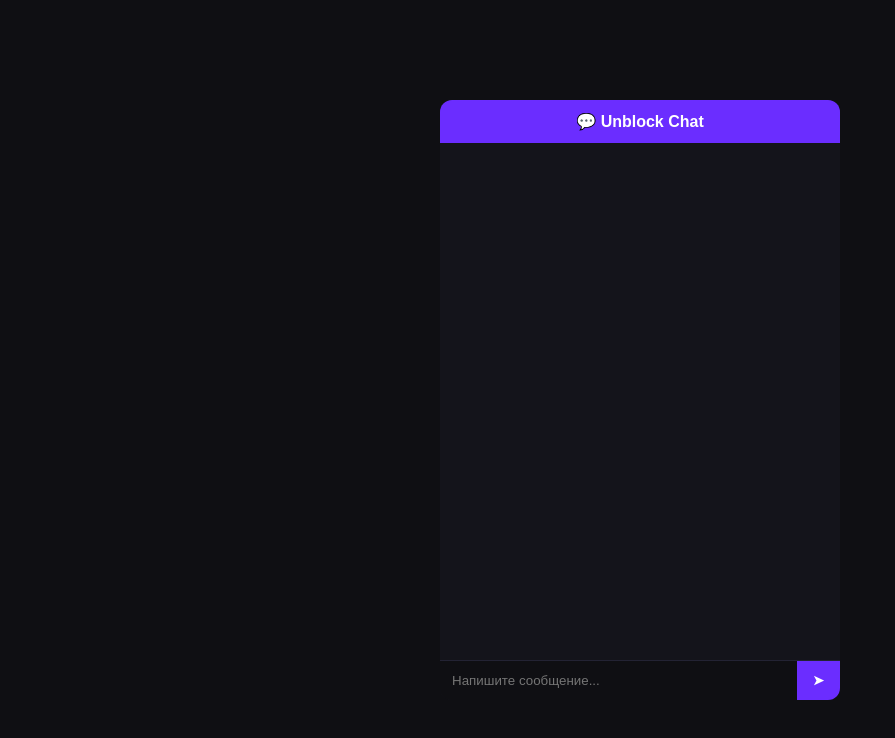
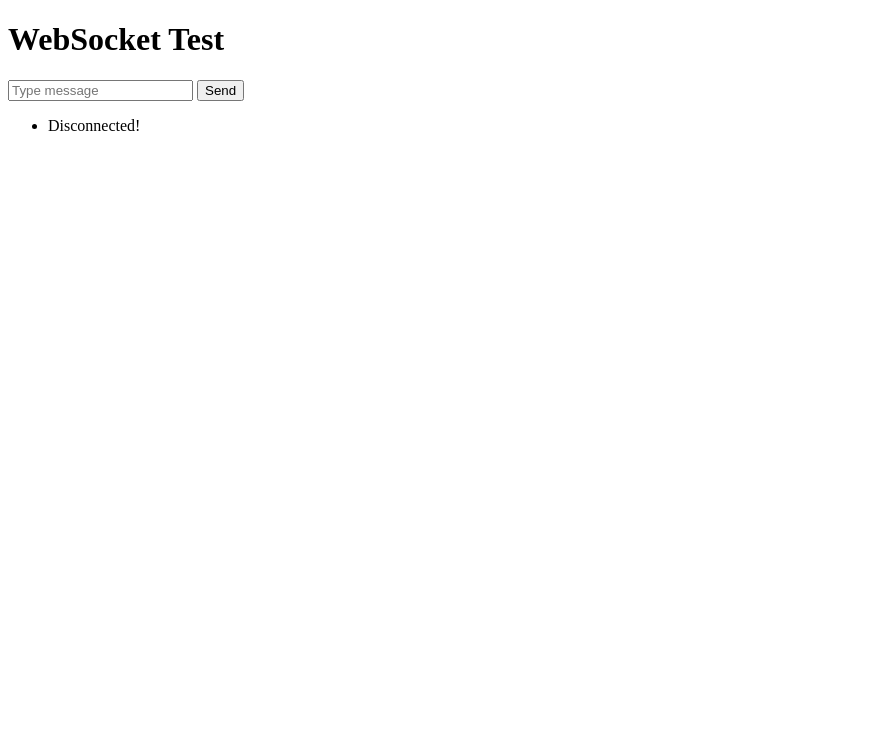
Before and after one commit to kicbanplay-beep/block, a plain HTML site: page index.html in a window 1280 px wide. Shown: the whole page, without its empty margins (0-895 px from the left). Drawn offline with Linux system fonts and the light colour scheme.

Commit message:
Update index.html

```diff
--- a/index.html
+++ b/index.html
@@ -1,122 +1,50 @@
 <!DOCTYPE html>
-<html lang="ru">
+<html>
 <head>
-<meta charset="utf-8">
-<meta name="viewport" content="width=device-width, initial-scale=1">
-<title>Unblock WebSocket Chat</title>
-<style>
-  body {
-    margin: 0;
-    font-family: Arial, sans-serif;
-    background: #0f0f13;
-    color: #fff;
-    display: flex;
-    justify-content: center;
-    align-items: center;
-    height: 100vh;
-  }
-  .chat {
-    width: 400px;
-    height: 600px;
-    background: #14141b;
-    border-radius: 12px;
-    display: flex;
-    flex-direction: column;
-    overflow: hidden;
-  }
-  .chat-header {
-    background: #6b2dff;
-    padding: 12px;
-    text-align: center;
-    font-weight: bold;
-  }
-  .chat-messages {
-    flex: 1;
-    padding: 10px;
-    overflow-y: auto;
-  }
-  .msg {
-    margin: 6px 0;
-    padding: 8px 12px;
-    border-radius: 12px;
-    max-width: 80%;
-    word-wrap: break-word;
-  }
-  .msg.in {
-    background: #1e1e27;
-    align-self: flex-start;
-  }
-  .msg.out {
-    background: linear-gradient(135deg, #6b2dff, #8657ff);
-    align-self: flex-end;
-  }
-  .chat-input {
-    display: flex;
-    border-top: 1px solid #232334;
-  }
-  .chat-input input {
-    flex: 1;
-    border: none;
-    padding: 12px;
-    background: #0f0f13;
-    color: #fff;
-    outline: none;
-  }
-  .chat-input button {
-    background: #6b2dff;
-    border: none;
-    padding: 12px 16px;
-    color: #fff;
-    font-weight: bold;
-    cursor: pointer;
-  }
-</style>
+    <meta charset="UTF-8">
+    <title>WebSocket Test</title>
 </head>
 <body>
-<div class="chat">
-  <div class="chat-header">💬 Unblock Chat</div>
-  <div class="chat-messages" id="messages"></div>
-  <div class="chat-input">
-    <input type="text" id="msgInput" placeholder="Напишите сообщение...">
-    <button onclick="sendMessage()">➤</button>
-  </div>
-</div>
+    <h1>WebSocket Test</h1>
+    <input id="msg" placeholder="Type message">
+    <button onclick="sendMessage()">Send</button>
+    <ul id="log"></ul>
 
     <script>
-  // ⚠️ Здесь вставь адрес твоего backend-сервера
-  const ws = new WebSocket("wss://rdr-io.onrender.com/ws");
-
-  const messagesDiv = document.getElementById("messages");
-  const input = document.getElementById("msgInput");
+        // Подключаемся к серверу
+        const ws = new WebSocket("wss://rdr-io.onrender.com");
 
         ws.onopen = () => {
-    console.log("✅ Подключено к WebSocket серверу");
+            console.log("Connected to WebSocket server");
+            addLog("Connected!");
         };
 
         ws.onmessage = (event) => {
-    addMessage(event.data, "in");
+            console.log("Received:", event.data);
+            addLog(event.data);
+        };
+
+        ws.onclose = () => {
+            console.log("WebSocket closed");
+            addLog("Disconnected!");
         };
 
         function sendMessage() {
-    const text = input.value.trim();
-    if (text) {
-      ws.send(text);
-      addMessage(text, "out");
+            const input = document.getElementById("msg");
+            if (ws.readyState === WebSocket.OPEN) {
+                ws.send(input.value);
                 input.value = "";
+            } else {
+                alert("WebSocket is not open");
             }
         }
 
-  function addMessage(text, type) {
-    const msg = document.createElement("div");
-    msg.classList.add("msg", type);
-    msg.textContent = text;
-    messagesDiv.appendChild(msg);
-    messagesDiv.scrollTop = messagesDiv.scrollHeight;
+        function addLog(msg) {
+            const log = document.getElementById("log");
+            const li = document.createElement("li");
+            li.textContent = msg;
+            log.appendChild(li);
         }
-
-  input.addEventListener("keydown", (e) => {
-    if (e.key === "Enter") sendMessage();
-  });
     </script>
 </body>
 </html>
```
Lines whose indentation alone changed are shown as unchanged.
